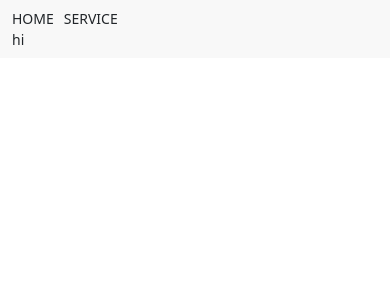
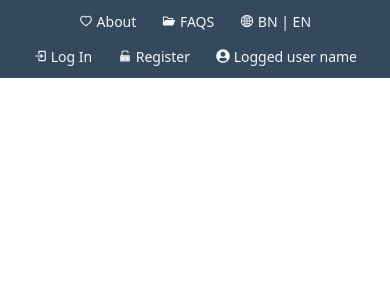
Before and after one commit to soumik9/rice-warehouse-client, a React (Create React App) app: page / in a window 390 px wide. Shown: the top 300 px of the page. Built offline with nearby package versions, Linux system fonts and the light colour scheme.

Commit message:
nav top complete with responsive

```diff
--- a/package.json
+++ b/package.json
@@ -10,6 +10,7 @@
     "react": "^18.1.0",
     "react-bootstrap": "^2.3.1",
     "react-dom": "^18.1.0",
+    "react-icons": "^4.3.1",
     "react-router-dom": "^6.3.0",
     "react-scripts": "5.0.1",
     "sass": "^1.51.0",
--- a/src/components/Navbar/Navbar.jsx
+++ b/src/components/Navbar/Navbar.jsx
@@ -1,6 +1,9 @@
 import React from 'react';
 import { Col, Container, Row } from 'react-bootstrap'
 import './navbar.scss'
+import { AiOutlineHeart, AiFillFolderOpen, AiOutlineGlobal, AiTwotoneUnlock } from 'react-icons/ai'
+import { BiLogIn } from 'react-icons/bi'
+import { FaUserCircle } from 'react-icons/fa'
 
 const Navbar = () => {
     return (
@@ -9,15 +12,32 @@ const Navbar = () => {
             <section className="nav__top">
                 <Container>
                     <div className="nav__top__container py-2">
-                        <Row className='align-items-center'>
-                            <Col md={6}>
-                                <ul className="breadcrumb__items d-flex align-items-center" style={{ height: '100%' }}>
-                                    <li className='breadcrumb__item'>HOME</li>
-                                    <li className='breadcrumb__item'>SERVICE</li>
+                        <Row className='justify-content-md-between justify-content-center align-items-center'>
+                            <Col lg={3} md={5} sm={12}>
+                                <ul className="breadcrumb__items d-flex justify-content-md-start justify-content-center align-items-center">
+                                    <li className='breadcrumb__item me-3'>
+                                        <a href="#home"><AiOutlineHeart className='nav__top-icon' /> About</a>
+                                    </li>
+                                    <li className='breadcrumb__item me-3'>
+                                        <a href="#home"><AiFillFolderOpen className='nav__top-icon' /> FAQS</a>
+                                    </li>
+                                    <li className='breadcrumb__item'>
+                                        <a href="#home"><AiOutlineGlobal className='nav__top-icon' /> BN | EN</a>
+                                    </li>
                                 </ul>
                             </Col>
-                            <Col md={6}>
-                                hi
+                            <Col lg={4} md={6} sm={12}>
+                                <ul className="breadcrumb__items d-flex justify-content-md-start justify-content-center mt-2 mt-md-0 align-items-center">
+                                    <li className='breadcrumb__item me-3'>
+                                        <a href="#home"><BiLogIn className='nav__top-icon' /> Log In</a>
+                                    </li>
+                                    <li className='breadcrumb__item me-3'>
+                                        <a href="#home"><AiTwotoneUnlock className='nav__top-icon' /> Register</a>
+                                    </li>
+                                    <li className='breadcrumb__item'>
+                                        <a href="#home"><FaUserCircle className='nav__top-icon' /> Logged user name</a>
+                                    </li>
+                                </ul>
                             </Col>
                         </Row>
                     </div>
--- a/src/components/Navbar/navbar.scss
+++ b/src/components/Navbar/navbar.scss
@@ -1,12 +1,28 @@
 nav{
 
     .nav__top{
-        background-color: #F8F8F8;
-        font-size: .875em;
+        background-color: var(--bg-color-asphalt);
+        font-size: 14px;
 
         .breadcrumb__items{
            gap: 10px;
            flex-wrap: wrap;
+           line-height: 27px;
+
+           a{
+               color: var(--white-font);
+               font-weight: 400;
+
+               &:hover{
+                   color: #ff4757;
+                   transition: all .50s ease-in-out;
+               }
+
+               .nav__top-icon{
+                   position: relative;
+                   top: -2px;
+               }
+           }
         }
     }
 }
--- a/src/index.css
+++ b/src/index.css
@@ -8,6 +8,17 @@ ul{
   list-style: none;
 }
 
+a{
+  text-decoration: none !important;
+}
+
 :root {
   --main-color: #1e90ff;
+
+  --bg-color-asphalt: #34495e;
+
+  --hover-color: #ff4757;
+  --black-font: #2f3542;
+  --white-font: #f5f6fa;
+
 }
```
Also changed, not shown: 1 other file (tests, documents, lock files or other folders).
